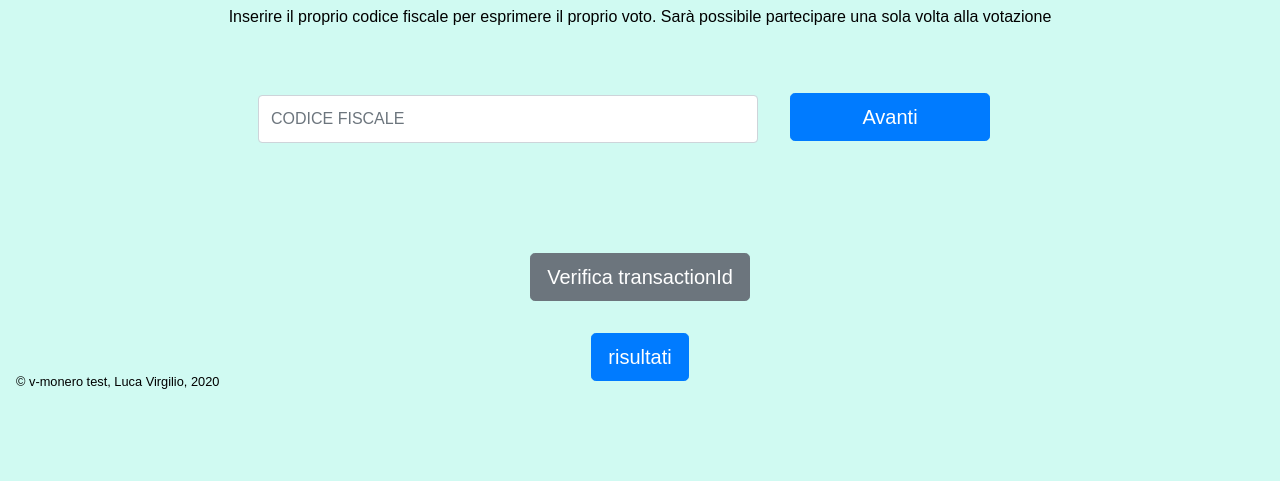
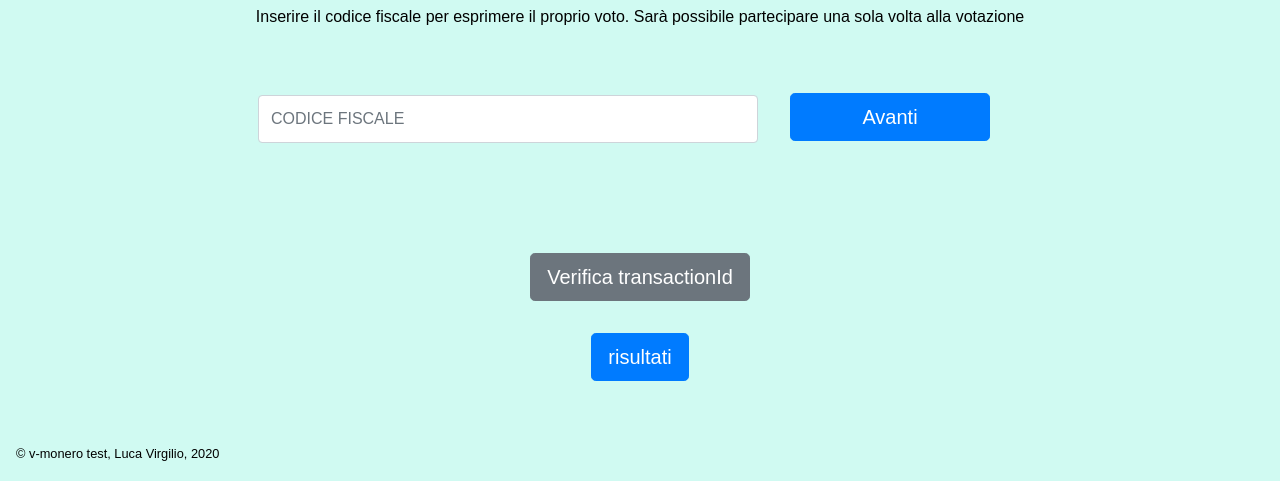
Before and after one commit to Luca-Virgilio/v-monero-be, a website: page public/index.html in a window 1280 px wide. Shown: the part 381-862 px from the top of the page. Before the commit the page ends 800 px from the top, so only its background shows below. Drawn offline with nearby package versions, Linux system fonts and the light colour scheme.

Commit message:
Fix footer position

```diff
--- a/app_api/controllers/users.js
+++ b/app_api/controllers/users.js
@@ -81,7 +81,7 @@ const checkTxId = async (req, res) => {
 
 const getResults = async (req, res) => {
     try {
-        const candidates = await DbWallet.find({ type: "candidate" });
+        const candidates = await DbWallet.find({ type: "candidate" }).sort({name:1});
         elements = [];
         for(let cand of candidates){
             if (cand.value) elements.push({ "name":cand.name, "value": cand.value });
--- a/public/index.html
+++ b/public/index.html
@@ -12,6 +12,7 @@
 </head>
 
 <body>
+  <div class="container-all">
     <div class="container-fluid container-header">
       <div>
         <img src="./images/Logo_Università_Milano-Bicocca.svg.png" class="mlr-3 logo" alt="università_Bicocca">
@@ -29,14 +30,15 @@
           <h2>Descrizione</h2>
         </div>
         <div>
-        <p>Inserire il proprio codice fiscale per esprimere il proprio voto. Sarà possibile partecipare una sola volta
+          <p>Inserire il codice fiscale per esprimere il proprio voto. Sarà possibile partecipare una sola volta
             alla votazione</p>
         </div>
       </div>
       <div>
         <div class=container-main>
           <div class="container-cf">
-          <input type="text" id="cf" style="text-transform: uppercase;" class="form-control" placeholder="Codice fiscale" aria-describedby="basic-addon1" onfocus="hideAlert('cf-danger')">
+            <input type="text" id="cf" style="text-transform: uppercase;" class="form-control"
+              placeholder="Codice fiscale" aria-describedby="basic-addon1" onfocus="hideAlert('cf-danger')">
             <div class="alert alert-danger" id="cf-danger" role="alert" style="display:none"></div>
           </div>
           <div class="go-btn">
@@ -54,7 +56,6 @@
       <div class="flex">
         <div><a id="result_btn" class="btn btn-primary btn-lg btn-block" style="display:block"
             href="result.html">risultati</a></div>
-        </div>
       </div>
     </div>
     <div class="modal fade" id="exampleModal" tabindex="-1" role="dialog" aria-labelledby="exampleModalLabel"
@@ -82,6 +83,11 @@
       </div>
     </div>
   </div>
+    <div id="push"> </div>
+  </div>
+  <div class="footer">
+      <div><small>&copy; v-monero test, Luca Virgilio, 2020</small></div>
+  </div>
   <script src="https://code.jquery.com/jquery-3.3.1.slim.min.js"
     integrity="sha384-q8i/X+965DzO0rT7abK41JStQIAqVgRVzpbzo5smXKp4YfRvH+8abtTE1Pi6jizo"
     crossorigin="anonymous"></script>
@@ -93,10 +99,5 @@
     crossorigin="anonymous"></script>
   <!-- <script src="/javascripts/bootstrap.min.js"></script> -->
 </body>
-<footer>
-  <div class="row">
-    <div class="col-12"><small>&copy; v-monero test, Luca Virgilio, 2020</small></div>
-  </div>
-</footer>
 
 </html>
--- a/public/stylesheets/style.css
+++ b/public/stylesheets/style.css
@@ -1,7 +1,21 @@
+html, body {  height: 100%; }
+
+.container-all {
+    min-height: 100%;
+    height: auto !important;
+    height: 100%;
+    margin: 0 auto -100px;
+}
+
+.footer, #push {
+    height: 100px;
+}
+
 body {
   font-family: "Cabin", Arial, sans-serif;
   color: black;
   background-color: #8df5e169;
+  /* background-color: #6c757d26; */
 }
 
 .container-header {
@@ -20,11 +34,25 @@ body {
   .container-question {
     padding: 2rem 0rem;
   }
+  .title-container {
+    margin: 1rem 0rem;
+  }
+  .container-verify {
+    margin-top: 0rem;
+    padding: 1rem;
+}
 }
 
 @media (min-width: 577px) {
   .container-question {
     padding: 3rem;
+  }
+  .container-verify {
+    margin-top: 3rem;
+    padding: 2rem;
+  }
+  .title-container {
+    margin: 4rem 0rem;
   }
 }
 
@@ -45,7 +73,7 @@ body {
 }
 
 .title-container {
-  margin: 4rem 0rem;
+  /* margin: 4rem 0rem; */
   text-align: center;
   padding-bottom: 0.5rem;
 }
@@ -79,10 +107,6 @@ body {
   align-items: baseline;
 }
 
-.container-verify {
-  margin-top: 3rem;
-  padding: 2rem;
-}
 
 .container-cf {
   flex-grow: 2;
@@ -156,11 +180,11 @@ input {
   margin:3rem
 }
 
-footer {
-  position: absolute;
-  bottom: 0;
-  height: 50px;
-  padding: 0rem 1rem;
+.footer {
+  padding: 60px 1rem 0rem 1rem;
+  justify-content: left;
+  display: flex;
+  text-align: center;
 }
 
 input::-webkit-outer-spin-button, input::-webkit-inner-spin-button {
```
Also changed, not shown: public/question.html (+8 -6 lines), public/result.html (+7 -6 lines), public/thanksgiving.html (+8 -8 lines). Lines whose indentation alone changed are shown as unchanged.
